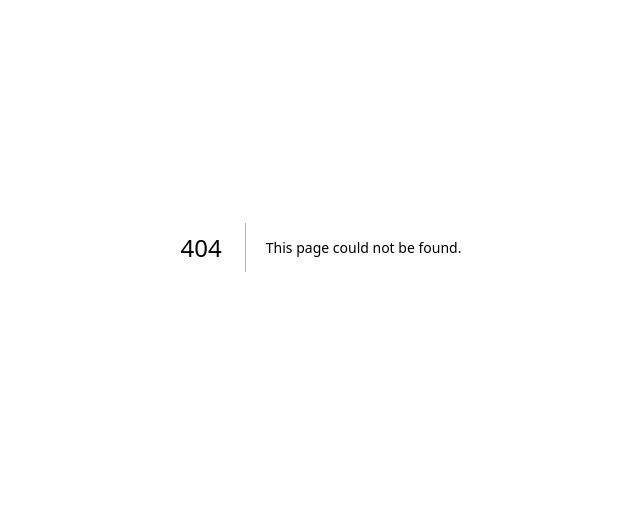
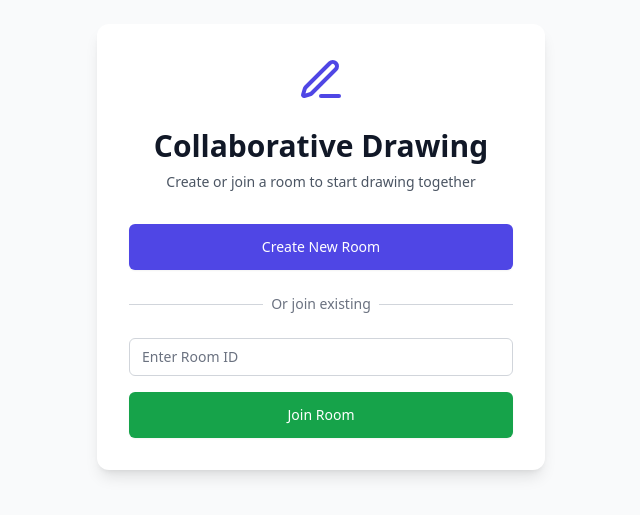
Before and after one commit to adnan7398/Draw-App, a Next.js app in the folder apps/excelidraw-frontend/: page /room in a window 1280 px wide. Before the commit this address had no page. Shown: the part 153-668 px from the top of the page, without its empty margins (319-959 px from the left). Built offline with nearby package versions, Linux system fonts and the light colour scheme.

Commit message:
room login added

```diff
--- /dev/null
+++ b/apps/excelidraw-frontend/app/room/page.tsx
@@ -0,0 +1,95 @@
+"use client"
+import React, { useState } from 'react';
+import { BACKEND_URL, ROOM_URL } from '@/config';
+import  {useRouter}from 'next/navigation';
+import { PenLine } from 'lucide-react';
+import axios from 'axios';
+
+function Home() {
+    const Router = useRouter();
+    const [Loading,setLoading]  = useState(false);
+    const [roomId, setRoomId] = useState('');
+    const [error, setError] = useState('');
+
+  const  createRoom =  async (e) => {
+    try {
+        const res = await axios.post(`${BACKEND_URL}/room/${roomId}`);
+        alert("you are  successfully singend in !");
+      } catch (error: any) {
+        alert(`Error: ${error.response?.data?.message || "Something went wrong"}`);
+      } finally {
+        setLoading(false);
+      }
+    };
+
+
+  const joinRoom = (e: React.FormEvent) => {
+    e.preventDefault();
+    if (!roomId.trim()) {
+      setError('Please enter a room ID');
+      return;
+    }
+  };
+
+  return (
+    <div className="min-h-screen bg-gray-50 flex items-center justify-center p-4">
+      <div className="max-w-md w-full space-y-8 bg-white p-8 rounded-xl shadow-lg">
+        <div className="text-center">
+          <div className="flex justify-center">
+            <PenLine className="h-12 w-12 text-indigo-600" />
+          </div>
+          <h2 className="mt-6 text-3xl font-bold text-gray-900">
+            Collaborative Drawing
+          </h2>
+          <p className="mt-2 text-sm text-gray-600">
+            Create or join a room to start drawing together
+          </p>
+        </div>
+
+        <div className="mt-8 space-y-6">
+          <button
+            onClick={createRoom}
+            onChange={(e) => setRoomId((e.target as HTMLInputElement).value)}
+            className="w-full flex justify-center py-3 px-4 border border-transparent rounded-md shadow-sm text-sm font-medium text-white bg-indigo-600 hover:bg-indigo-700 focus:outline-none focus:ring-2 focus:ring-offset-2 focus:ring-indigo-500"
+          >
+            Create New Room
+          </button>
+
+          <div className="relative">
+            <div className="absolute inset-0 flex items-center">
+              <div className="w-full border-t border-gray-300" />
+            </div>
+            <div className="relative flex justify-center text-sm">
+              <span className="px-2 bg-white text-gray-500">Or join existing</span>
+            </div>
+          </div>
+
+          <form onSubmit={joinRoom} className="space-y-4">
+            <div>
+              <label htmlFor="roomId" className="sr-only">
+                Room ID
+              </label>
+              <input
+                type="text"
+                id="roomId"
+                value={roomId}
+                onChange={(e) => setRoomId(e.target.value)}
+                placeholder="Enter Room ID"
+                className="appearance-none relative block w-full px-3 py-2 border border-gray-300 placeholder-gray-500 text-gray-900 rounded-md focus:outline-none focus:ring-indigo-500 focus:border-indigo-500 focus:z-10 sm:text-sm"
+              />
+            </div>
+            {error && <p className="text-red-500 text-sm">{error}</p>}
+            <button
+              type="submit"
+              className="w-full flex justify-center py-3 px-4 border border-transparent rounded-md shadow-sm text-sm font-medium text-white bg-green-600 hover:bg-green-700 focus:outline-none focus:ring-2 focus:ring-offset-2 focus:ring-green-500"
+            >
+              Join Room
+            </button>
+          </form>
+        </div>
+      </div>
+    </div>
+  );
+}
+
+export default Home;
--- a/apps/excelidraw-frontend/app/signin/page.tsx
+++ b/apps/excelidraw-frontend/app/signin/page.tsx
@@ -19,7 +19,7 @@ function SignIn() {
     try {
       const res = await axios.post(`${BACKEND_URL}/signin`);
       alert("you are  successfully singend in !");
-      Router.push(`${ROOM_URL}`);
+      Router.push(`/room`);
     } catch (error: any) {
       alert(`Error: ${error.response?.data?.message || "Something went wrong"}`);
     } finally {
@@ -28,7 +28,7 @@ function SignIn() {
   };
 
   return (
-    <div className="min-h-screen bg-gray-200 flex flex-col justify-center py-12 sm:px-6 lg:px-8">
+    <div className="min-h-screen bg-gray-50 flex flex-col justify-center py-12 sm:px-6 lg:px-8">
       <div className="sm:mx-auto sm:w-full sm:max-w-md">
         <div className="flex justify-center">
           <PenTool className="h-12 w-12 text-blue-600" />
@@ -45,7 +45,7 @@ function SignIn() {
       </div>
 
       <div className="mt-8 sm:mx-auto sm:w-full sm:max-w-md">
-        <div className="bg-purple-100 py-8 px-4 shadow sm:rounded-lg sm:px-10">
+        <div className="bg-white py-8 px-4 shadow sm:rounded-lg sm:px-10">
           <form className="space-y-6" onSubmit={handleSubmit}>
             <div>
               <label htmlFor="email" className="block text-sm font-medium text-gray-700">
```
